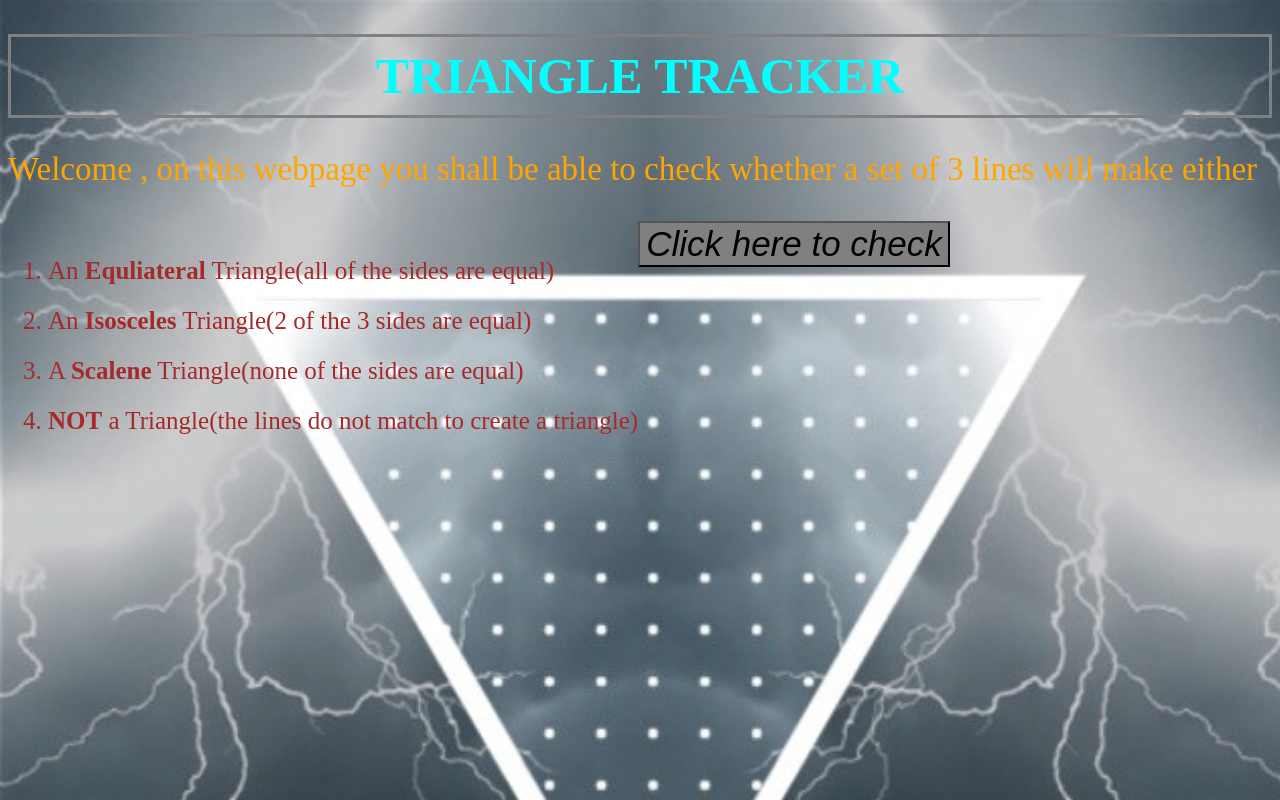
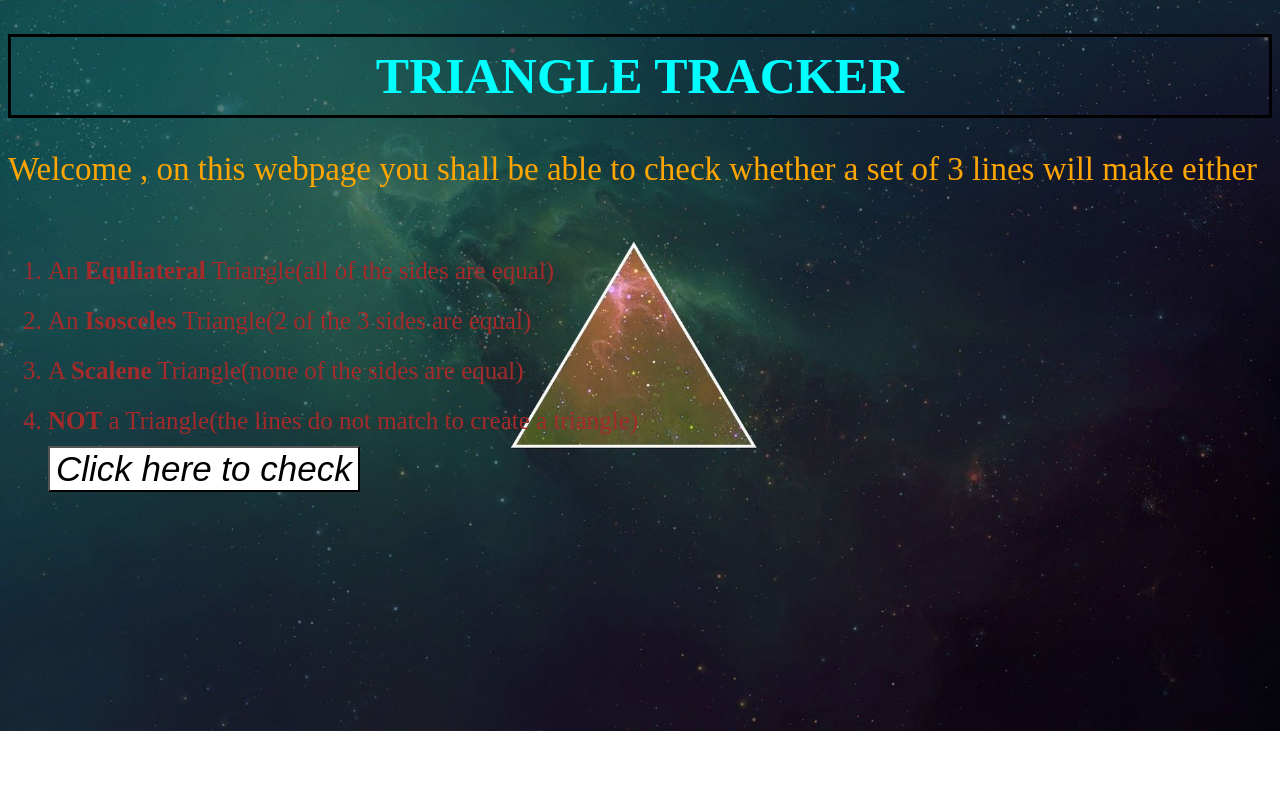
Before and after one commit to FeisalHash/Triangle-tracker, a plain HTML site: page index.html in a window 1280 px wide. Drawn offline with Linux system fonts and the light colour scheme.

Commit message:
background image changed

```diff
--- a/css/styles.css
+++ b/css/styles.css
@@ -1,6 +1,6 @@
 h1 {
   text-align: center;
-  border: 3px solid grey;
+  border: 3px solid black;
   padding: 10px;
   color: aqua;
   font-size: 50px;
@@ -17,7 +17,8 @@ ol {
 }
 button {
   font-size: 35px;
-  background-color: grey;
+  background-color: white;
   font-style: oblique;
   font-family: fantasy;
+  margin: 0 auto;
 }
--- a/index.html
+++ b/index.html
@@ -5,7 +5,7 @@
     <link rel="stylesheet" href="css/styles.css">
       <style media="screen">
       body {
-      background-image: url(images/background.jpg);
+      background-image: url(images/background1.jpg);
       background-repeat: no-repeat;
       background-size:1300px;
       }
@@ -21,8 +21,8 @@
           <li>An <strong>Isosceles</strong> Triangle(2 of the 3 sides are equal)</li>
           <li>A <strong>Scalene</strong> Triangle(none of the sides are equal)</li>
           <li><strong>NOT</strong> a Triangle(the lines do not match to create a triangle)</li>
+          <button onclick="getTypeOfTriangle()">Click here to check</button>
         </ol>
-        <button onclick="getTypeOfTriangle()">Click here to check</button>
       </p>
   </body>
 </html>
```
Also changed, not shown: images/background1.jpg (added).
